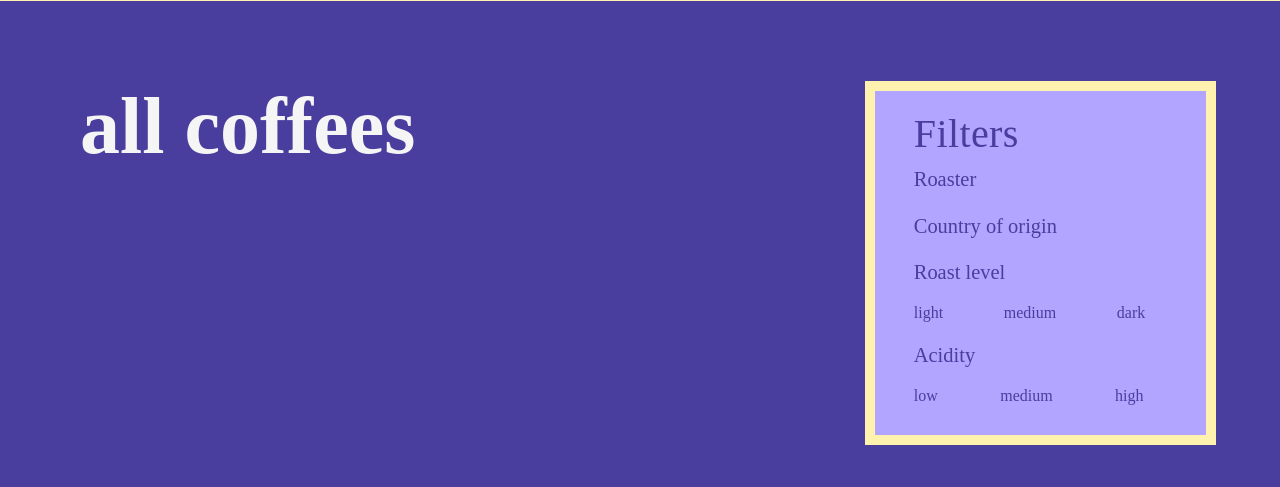
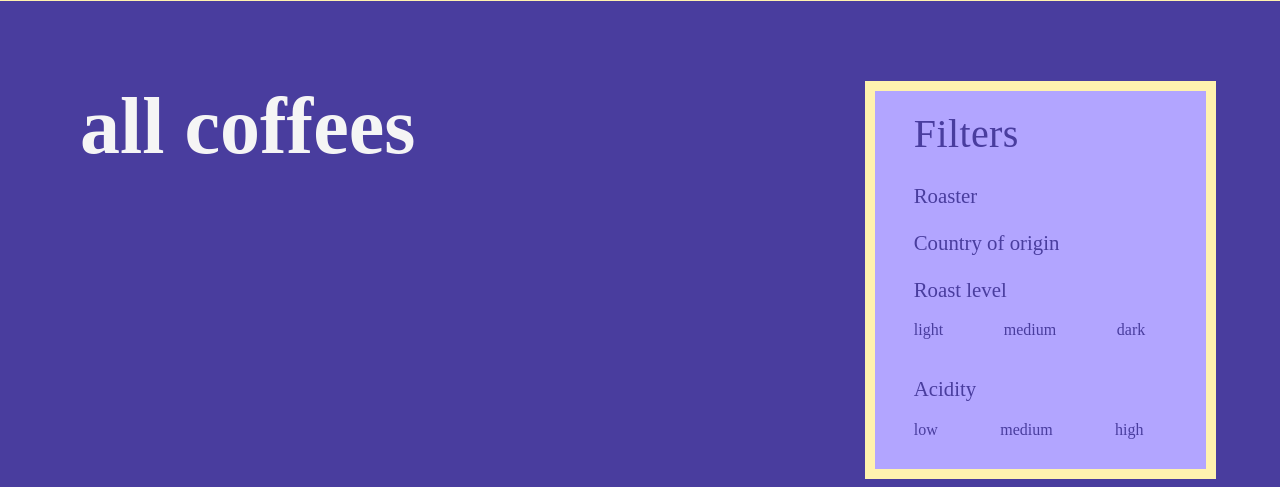
Before and after one commit to porter-m39/food_blog, a Django app: template coffee/templates/coffee/index.html in a window 1280 px wide. Shown: the part 313-800 px from the top of the page. Run offline with Django 3.2, Linux system fonts and the light colour scheme; the template is opened without the code that fills it, so the values that code supplies are empty.

Commit message:
small things not merged correctly

```diff
--- a/static/css/style.css
+++ b/static/css/style.css
@@ -1,3 +1,7 @@
+/* This code sets the base for the rem unit. 1rem = 16 pixels, I think. */
+html {
+    font-size: 100%; /* This defaults to 16px on most browsers. 1rem = 16px */
+}
 
 *{
     margin:0;
@@ -46,8 +50,8 @@ h3{
     padding: auto;
     line-height: 1.5;
     font-weight: 500;
-    margin-bottom: 2vh;
-    font-size: 1.6vw;
+    margin: 1rem 0;
+    font-size: 1.3rem;
 }
 
 p {
```
